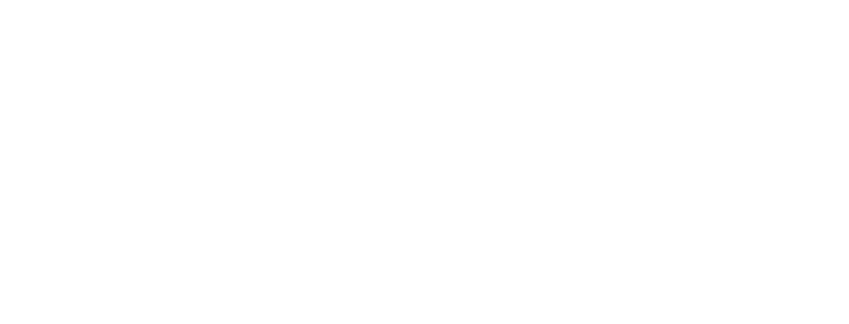
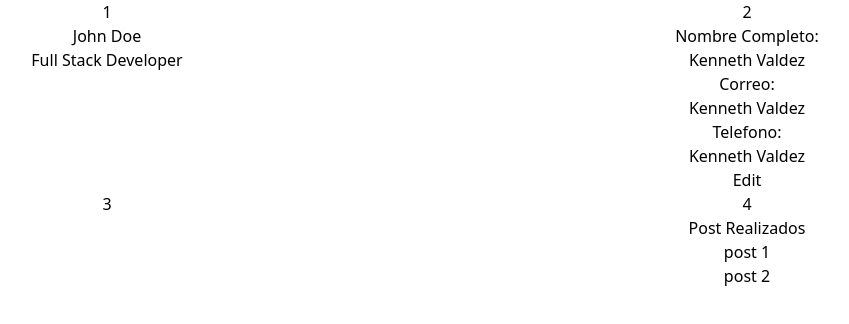
Before and after one commit to CcristianGr/Proyecto-Blog, a React (Vite) app: page /Profile in a window 1280 px wide. Before the commit this address had no page. Shown: the top 324 px of the page, without its empty margins (213-1062 px from the left). Built offline with nearby package versions, Linux system fonts and the light colour scheme.

Commit message:
Creando Cambios de pagina Profile y ajustando rutas de archivos

```diff
--- a/src/App.tsx
+++ b/src/App.tsx
@@ -3,6 +3,7 @@
 import {LoginPage} from './Pages/Login';
 import {RegisterPage} from './Pages/Register';
 import { Home } from './Pages/Home';
+import { UserProfile } from './Pages/UserProfile';
 // Esto no se toca ome
 function App() {
   return (
@@ -10,6 +11,7 @@
         <Route path="/" element={<LoginPage />} />
         <Route path="/register" element={<RegisterPage />} />
         <Route path="/home" element={<Home />} />
+        <Route path="/Profile" element={<UserProfile />} />
       </Routes>
   );
 }
--- a/src/Pages/Home.tsx
+++ b/src/Pages/Home.tsx
@@ -1,6 +1,6 @@
 import React, { useEffect, useMemo, useRef, useState } from "react";
-import Navbar from "../Componentes/Navbar";
-import PostCard, { type Post } from "../Componentes/PostCard";
+import Navbar from "../components/Navbar";
+import PostCard, { type Post } from "../components/PostCard";
 
 /* ===== Helpers ===== */
 const STORAGE_KEY = "user_posts_v3";
--- a/src/Pages/Login.tsx
+++ b/src/Pages/Login.tsx
@@ -1,8 +1,8 @@
 import { useNavigate } from "react-router-dom";
 import type { LoginForm } from "../TypeScript/Entities";
 import { useForm } from '../hooks/useForm';
-import { FormInput } from '../components/FormInput';
-import { SubmitButton } from '../components/SubmitButton';
+import { FormInput } from '../components/Login/FormInput';
+import { SubmitButton } from '../components/Login/SubmitButton';
 import { validateLoginForm } from '../utils/formValidations';
 import { postIniciarSesion } from "../api/EndPoint";
 
--- a/src/Pages/Register.tsx
+++ b/src/Pages/Register.tsx
@@ -2,8 +2,8 @@
 import type { RegisterForm } from "../TypeScript/Entities";
 import { useNavigate } from 'react-router-dom';
 import { useForm } from '../hooks/useForm';
-import { FormInput } from '../components/FormInput';
-import { SubmitButton } from '../components/SubmitButton';
+import { FormInput } from '../components/Login/FormInput';
+import { SubmitButton } from '../components/Login/SubmitButton';
 import { validateRegisterForm } from '../utils/formValidations';
 
 export const RegisterPage = () => {
--- /dev/null
+++ b/src/Pages/UserProfile.tsx
@@ -0,0 +1,50 @@
+export const UserProfile = () => {
+
+
+    return (
+        <div className="grid grid-cols-2 grid-rows-2">
+            <div>1
+                <div>
+                    <img src="" alt="" />
+                </div>
+                <div>
+                    <p>John Doe</p>
+                    <p>Full Stack Developer</p>
+                </div>
+            </div>
+            <div>2
+                <div>
+                    <div>
+                        <p>Nombre Completo:</p>
+                        <p>Kenneth Valdez</p>
+                    </div>
+                    <div>
+                        <p>Correo:</p>
+                        <p>Kenneth Valdez</p>
+                    </div>
+                    <div>
+                        <p>Telefono:</p>
+                        <p>Kenneth Valdez</p>
+                    </div>
+                </div>
+                <div>
+                    <button>Edit</button>
+                </div>
+            </div>
+            <div>3</div>
+            <div>4
+                <div>
+                    <p>Post Realizados</p>
+                    <div>
+                        <div>
+                            post 1
+                        </div>
+                        <div>
+                            post 2
+                        </div>
+                    </div>
+                </div>
+            </div>
+        </div>
+    )
+}
```
Also changed, not shown: src/components/Login/FormInput.tsx (renamed from src/components/FormInput.tsx), src/components/Login/SubmitButton.tsx (renamed from src/components/SubmitButton.tsx), src/components/Navbar.tsx (renamed from src/Componentes/Navbar.tsx), src/components/PostCard.tsx (renamed from src/Componentes/PostCard.tsx), src/components/PostModal.tsx (renamed from src/Componentes/PostModal.tsx), src/components/PostViewPolish.tsx (renamed from src/Componentes/PostViewPolish.tsx).
